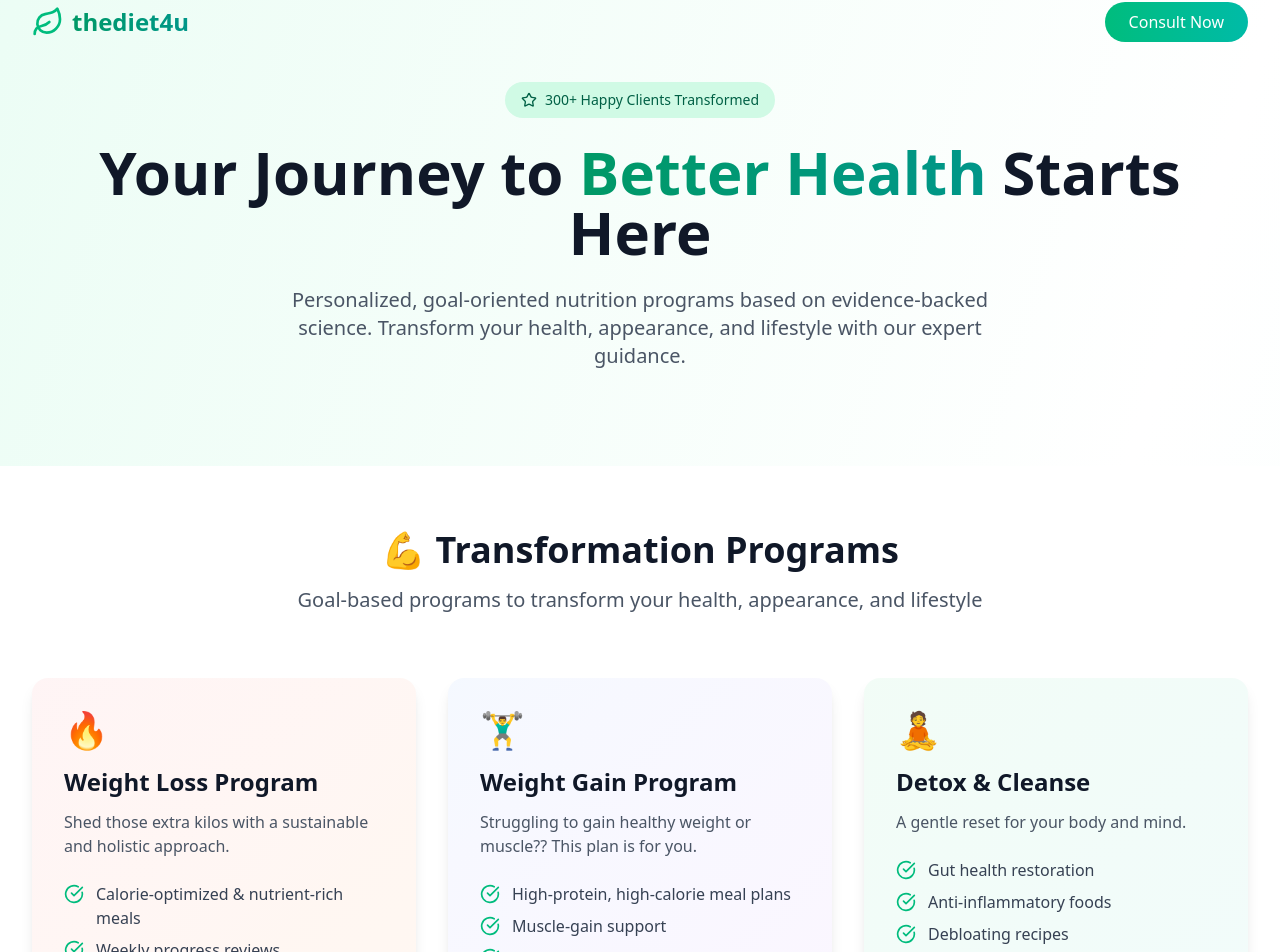
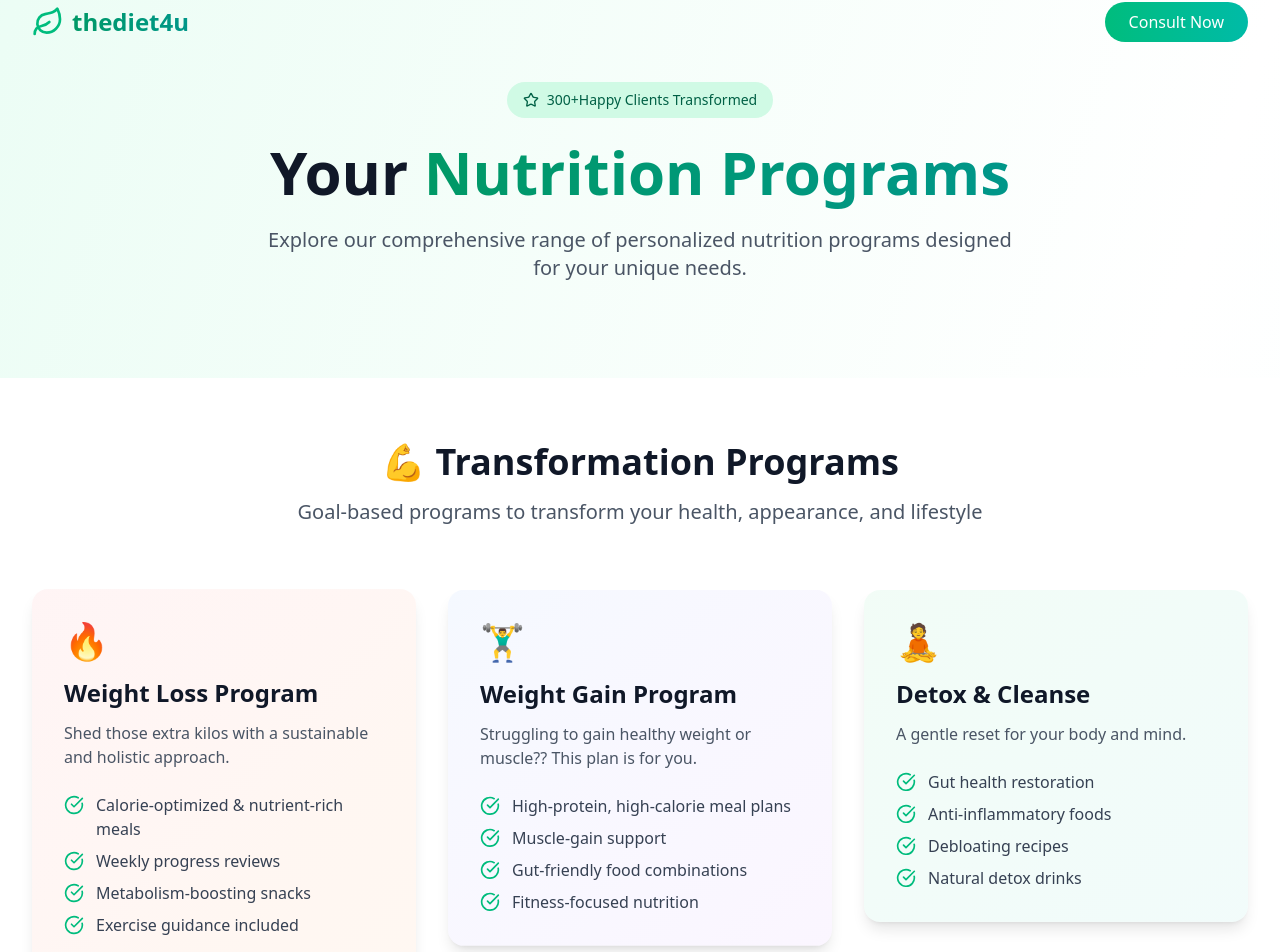
Before and after one commit to faizan-docx/DietProject, a React (Vite) app: page /programs in a window 1280 px wide. Shown: the part 14-966 px from the top of the page. Built offline with nearby package versions, Linux system fonts and the light colour scheme.

Commit message:
key added

```diff
--- a/src/components/ContactPage.jsx
+++ b/src/components/ContactPage.jsx
@@ -118,7 +118,7 @@ export default function ContactPage() {
   });
 
   const options = {
-    key: "rzp_test_YourActualKeyHere", // Replace with your real Razorpay key
+    key: "rzp_live_kZNMpdKwdQ8g0G", // Replace with your real Razorpay key
     amount,
     currency: 'INR',
     name: 'TheDiet4U',
--- a/src/components/OurPrograms.jsx
+++ b/src/components/OurPrograms.jsx
@@ -16,6 +16,58 @@ import {
   Award,
   MessageCircle
 } from 'lucide-react';
+
+// Utility function for delayed actions
+const delayedAction = (action, delay = 230) => {
+  return (e) => {
+    if (e) {
+      e.preventDefault();
+      e.currentTarget.classList.add('button-pressed');
+    }
+
+    setTimeout(() => {
+      action();
+      if (e) {
+        e.currentTarget.classList.remove('button-pressed');
+      }
+    }, delay);
+  };
+};
+
+// Floating Animation Component
+function FloatingElement({ children, delay = 0, duration = 3 }) {
+  return (
+    <div
+      className="animate-bounce"
+      style={{
+        animation: `float ${duration}s ease-in-out infinite`,
+        animationDelay: `${delay}s`,
+      }}
+    >
+      {children}
+    </div>
+  );
+}
+
+// Stats Counter Component
+function StatsCounter({ end, duration = 2000, suffix = "" }) {
+  const [count, setCount] = useState(0);
+
+  useEffect(() => {
+    let startTimestamp = null;
+    const step = (timestamp) => {
+      if (!startTimestamp) startTimestamp = timestamp;
+      const progress = Math.min((timestamp - startTimestamp) / duration, 1);
+      setCount(Math.floor(progress * end));
+      if (progress < 1) {
+        window.requestAnimationFrame(step);
+      }
+    };
+    window.requestAnimationFrame(step);
+  }, [end, duration]);
+
+  return <span>{count}{suffix}</span>;
+}
 
 export default function TheDiet4U() {
   const [isMenuOpen, setIsMenuOpen] = useState(false);
@@ -136,7 +188,7 @@ export default function TheDiet4U() {
           <div className="flex justify-between items-center py-4">
             <div
               className="flex items-center space-x-2 group cursor-pointer"
-              onClick={handleLogoClick}
+              onClick={delayedAction(handleLogoClick)}
             >
               <Leaf className="h-8 w-8 text-emerald-500 animate-spin-continuous" />
               <span className="text-2xl font-bold bg-gradient-to-r from-emerald-600 to-teal-600 bg-clip-text text-transparent hover:scale-105 transition-transform duration-300">
@@ -147,6 +199,7 @@ export default function TheDiet4U() {
             <div className="hidden md:flex space-x-8">
               <Link
                 to="/contact"
+                onClick={delayedAction(() => navigate("/contact"))}
                 className="bg-gradient-to-r from-emerald-500 to-teal-500 text-white px-6 py-2 rounded-full hover:shadow-lg transition-all"
               >
                 Consult Now
@@ -155,7 +208,8 @@ export default function TheDiet4U() {
 
             <button
               className="md:hidden"
-              onClick={() => setIsMenuOpen(!isMenuOpen)}
+              onClick={delayedAction(() => setIsMenuOpen(!isMenuOpen))}
+              aria-label="Toggle menu"
             >
               {isMenuOpen ? <X /> : <Menu />}
             </button>
@@ -164,10 +218,14 @@ export default function TheDiet4U() {
 
         {/* Mobile Menu */}
         {isMenuOpen && (
-          <div className="md:hidden bg-white/95 backdrop-blur-md border-t">
+          <div className="md:hidden bg-white/95 backdrop-blur-md border-t animate-slideDown">
             <div className="px-4 py-2 space-y-2">
               <Link
                 to="/contact"
+                onClick={delayedAction(() => {
+                  setIsMenuOpen(false);
+                  navigate("/contact");
+                })}
                 className="bg-gradient-to-r from-emerald-500 to-teal-500 text-white px-6 py-2 rounded-full hover:shadow-lg transition-all"
               >
                 Consult Now
@@ -180,23 +238,18 @@ export default function TheDiet4U() {
       {/* Hero Section */}
       <section className="pt-24 pb-16 px-4 sm:px-6 lg:px-8">
         <div className="max-w-7xl mx-auto">
-          <div className="text-center">
+          <div className="text-center animate-fadeIn">
             <div className="inline-flex items-center bg-emerald-100 text-emerald-800 px-4 py-2 rounded-full text-sm font-medium mb-6">
               <Star className="w-4 h-4 mr-2" />
-              300+ Happy Clients Transformed
+              <StatsCounter end={300} suffix="+" /> Happy Clients Transformed
             </div>
 
             <h1 className="text-4xl md:text-6xl font-bold text-gray-900 mb-6">
-              Your Journey to{' '}
-              <span className="bg-gradient-to-r from-emerald-600 to-teal-600 bg-clip-text text-transparent">
-                Better Health
-              </span>{' '}
-              Starts Here
+              Your <span className="bg-gradient-to-r from-emerald-600 to-teal-600 bg-clip-text text-transparent">Nutrition Programs</span>
             </h1>
 
             <p className="text-xl text-gray-600 mb-8 max-w-3xl mx-auto">
-              Personalized, goal-oriented nutrition programs based on evidence-backed science.
-              Transform your health, appearance, and lifestyle with our expert guidance.
+              Explore our comprehensive range of personalized nutrition programs designed for your unique needs.
             </p>
           </div>
         </div>
@@ -205,7 +258,7 @@ export default function TheDiet4U() {
       {/* Transformation Programs */}
       <section id="programs" className="py-16 px-4 sm:px-6 lg:px-8 bg-white">
         <div className="max-w-7xl mx-auto">
-          <div className="text-center mb-16">
+          <div className="text-center mb-16 animate-fadeIn">
             <h2 className="text-3xl md:text-4xl font-bold text-gray-900 mb-4">
               💪 Transformation Programs
             </h2>
@@ -216,7 +269,8 @@ export default function TheDiet4U() {
 
           <div className="grid md:grid-cols-3 gap-8">
             {programs.map((program, index) => (
-              <div key={index} className="group relative bg-white rounded-2xl shadow-lg hover:shadow-2xl transition-all duration-300 overflow-hidden">
+              <FloatingElement key={index} delay={index * 0.2}>
+                <div className="group relative bg-white rounded-2xl shadow-lg hover:shadow-2xl transition-all duration-300 overflow-hidden animate-fadeInUp" style={{ animationDelay: `${index * 0.1}s` }}>
                   <div className={`absolute inset-0 bg-gradient-to-br ${program.color} opacity-5 group-hover:opacity-10 transition-opacity`}></div>
                   <div className="p-8 relative">
                     <div className="text-4xl mb-4">{program.emoji}</div>
@@ -232,6 +286,7 @@ export default function TheDiet4U() {
                     </ul>
                   </div>
                 </div>
+              </FloatingElement>
             ))}
           </div>
         </div>
@@ -240,7 +295,7 @@ export default function TheDiet4U() {
       {/* Specialized Diet Plans */}
       <section id="specialized" className="py-16 px-4 sm:px-6 lg:px-8 bg-gradient-to-br from-blue-50 to-indigo-50">
         <div className="max-w-7xl mx-auto">
-          <div className="text-center mb-16">
+          <div className="text-center mb-16 animate-fadeIn">
             <h2 className="text-3xl md:text-4xl font-bold text-gray-900 mb-4">
               🥗 Specialized Diet Plans
             </h2>
@@ -251,7 +306,11 @@ export default function TheDiet4U() {
 
           <div className="grid md:grid-cols-2 lg:grid-cols-3 gap-6">
             {specializedPlans.map((plan, index) => (
-              <div key={index} className="bg-white rounded-xl shadow-lg hover:shadow-xl transition-all duration-300 p-6 hover:-translate-y-1">
+              <div
+                key={index}
+                className="bg-white rounded-xl shadow-lg hover:shadow-xl transition-all duration-300 p-6 hover:-translate-y-1 animate-fadeInUp"
+                style={{ animationDelay: `${index * 0.1}s` }}
+              >
                 <div className="text-3xl mb-3">{plan.emoji}</div>
                 <h3 className="text-xl font-bold text-gray-900 mb-2">{plan.title}</h3>
                 <p className="text-gray-600 mb-4 text-sm">{plan.description}</p>
@@ -272,7 +331,7 @@ export default function TheDiet4U() {
       {/* Lifestyle & Wellness Plans */}
       <section id="lifestyle" className="py-16 px-4 sm:px-6 lg:px-8 bg-white">
         <div className="max-w-7xl mx-auto">
-          <div className="text-center mb-16">
+          <div className="text-center mb-16 animate-fadeIn">
             <h2 className="text-3xl md:text-4xl font-bold text-gray-900 mb-4">
               📋 Lifestyle & Wellness Plans
             </h2>
@@ -283,7 +342,8 @@ export default function TheDiet4U() {
 
           <div className="grid md:grid-cols-2 gap-8">
             {lifestylePlans.map((plan, index) => (
-              <div key={index} className="bg-gradient-to-br from-purple-50 to-pink-50 rounded-xl p-8 hover:shadow-lg transition-all">
+              <FloatingElement key={index} delay={index * 0.3}>
+                <div className="bg-gradient-to-br from-purple-50 to-pink-50 rounded-xl p-8 hover:shadow-lg transition-all animate-fadeInUp" style={{ animationDelay: `${index * 0.2}s` }}>
                   <div className="text-4xl mb-4">{plan.emoji}</div>
                   <h3 className="text-2xl font-bold text-gray-900 mb-3">{plan.title}</h3>
                   <p className="text-gray-600 mb-6">{plan.description}</p>
@@ -296,6 +356,7 @@ export default function TheDiet4U() {
                     ))}
                   </ul>
                 </div>
+              </FloatingElement>
             ))}
           </div>
         </div>
@@ -304,7 +365,7 @@ export default function TheDiet4U() {
       {/* Why Choose Us */}
       <section id="about" className="py-16 px-4 sm:px-6 lg:px-8 bg-gradient-to-br from-emerald-50 to-teal-50">
         <div className="max-w-7xl mx-auto">
-          <div className="text-center mb-16">
+          <div className="text-center mb-16 animate-fadeIn">
             <h2 className="text-3xl md:text-4xl font-bold text-gray-900 mb-4">
               🌟 Why to Choose theDiet4U?
             </h2>
@@ -312,7 +373,11 @@ export default function TheDiet4U() {
 
           <div className="grid md:grid-cols-2 lg:grid-cols-3 gap-6">
             {whyChooseUs.map((item, index) => (
-              <div key={index} className="bg-white rounded-xl shadow-lg p-6 hover:shadow-xl transition-all">
+              <div
+                key={index}
+                className="bg-white rounded-xl shadow-lg p-6 hover:shadow-xl transition-all animate-fadeInUp"
+                style={{ animationDelay: `${index * 0.1}s` }}
+              >
                 <div className="flex items-start">
                   <div className="bg-emerald-100 rounded-lg p-3 mr-4">
                     <item.icon className="w-6 h-6 text-emerald-600" />
@@ -323,7 +388,7 @@ export default function TheDiet4U() {
             ))}
           </div>
 
-          <div className="mt-12 text-center">
+          <div className="mt-12 text-center animate-fadeIn">
             <div className="bg-white rounded-2xl shadow-lg p-8 max-w-2xl mx-auto">
               <h3 className="text-2xl font-bold text-gray-900 mb-4">Meet Your Expert</h3>
               <div className="flex items-center justify-center mb-4">
@@ -341,7 +406,7 @@ export default function TheDiet4U() {
 
       {/* CTA Section */}
       <section id="contact" className="py-16 px-4 sm:px-6 lg:px-8 bg-gradient-to-r from-emerald-600 to-teal-600">
-        <div className="max-w-4xl mx-auto text-center">
+        <div className="max-w-4xl mx-auto text-center animate-fadeIn">
           <h2 className="text-3xl md:text-4xl font-bold text-white mb-6">
             📞 Ready to Start Your Journey?
           </h2>
@@ -350,20 +415,18 @@ export default function TheDiet4U() {
           </p>
 
           <div className="text-emerald-100">
-            <p>Join 300+ satisfied clients who transformed their lives with us</p>
+            <p>Join <StatsCounter end={300} suffix="+" /> satisfied clients who transformed their lives with us</p>
           </div>
+
+          <button
+            onClick={delayedAction(() => navigate("/contact"))}
+            className="mt-8 bg-white text-emerald-600 px-8 py-4 rounded-full font-semibold hover:shadow-xl transition-all transform hover:-translate-y-1 flex items-center mx-auto"
+          >
+            <ArrowRight className="mr-2 w-5 h-5" />
+            Get Your Personalized Plan
+          </button>
         </div>
       </section>
-      <style jsx>{`
-        @keyframes spin {
-          0% { transform: rotate(0deg); }
-          100% { transform: rotate(360deg); }
-        }
-
-        .animate-spin-continuous {
-          animation: spin 4s linear infinite;
-        }
-      `}</style>
 
       {/* Footer */}
       <footer className="bg-gray-900 text-white py-12 px-4 sm:px-6 lg:px-8">
@@ -381,22 +444,11 @@ export default function TheDiet4U() {
                 Expert guidance backed by science.
               </p>
             </div>
-            {/*
-            <div>
-              <h4 className="text-lg font-semibold mb-4">Programs</h4>
-              <ul className="space-y-2 text-gray-400">
-                <li>Weight Loss</li>
-                <li>Weight Gain</li>
-                <li>Detox & Cleanse</li>
-                <li>PCOS/PCOD</li>
-                <li>Diabetes Management</li>
-              </ul>
-            </div> */}
 
             <div>
               <h4 className="text-lg font-semibold mb-4">Quick Links</h4>
               <ul className="space-y-2 text-gray-400">
-                <li><Link to="/" className="hover:text-emerald-400">Home</Link></li>
+                <li><Link to="/" className="hover:text-emerald-400" onClick={delayedAction(scrollToTop)}>Home</Link></li>
                 <li><Link to="/programs" className="hover:text-emerald-400">Programs</Link></li>
                 <li><Link to="/about" className="hover:text-emerald-400">About</Link></li>
                 <li><Link to="/contact" className="hover:text-emerald-400">Contact</Link></li>
@@ -409,6 +461,68 @@ export default function TheDiet4U() {
           </div>
         </div>
       </footer>
+
+      {/* Custom Styles */}
+      <style jsx>{`
+        @keyframes spin {
+          0% { transform: rotate(0deg); }
+          100% { transform: rotate(360deg); }
+        }
+
+        @keyframes fadeIn {
+          from { opacity: 0; }
+          to { opacity: 1; }
+        }
+
+        @keyframes fadeInUp {
+          from {
+            opacity: 0;
+            transform: translateY(20px);
+          }
+          to {
+            opacity: 1;
+            transform: translateY(0);
+          }
+        }
+
+        @keyframes slideDown {
+          from {
+            opacity: 0;
+            transform: translateY(-10px);
+          }
+          to {
+            opacity: 1;
+            transform: translateY(0);
+          }
+        }
+
+        @keyframes float {
+          0%, 100% { transform: translateY(0px); }
+          50% { transform: translateY(-10px); }
+        }
+
+        .animate-spin-continuous {
+          animation: spin 4s linear infinite;
+        }
+
+        .animate-fadeIn {
+          animation: fadeIn 0.8s ease-out;
+        }
+
+        .animate-fadeInUp {
+          animation: fadeInUp 0.8s ease-out forwards;
+        }
+
+        .animate-slideDown {
+          animation: slideDown 0.3s ease-out;
+        }
+
+        .button-pressed {
+          transform: scale(0.98);
+          opacity: 0.9;
+          transition: transform 50ms, opacity 50ms;
+        }
+      `}</style>
     </div>
   );
 }
```
Lines whose indentation alone changed are shown as unchanged.
